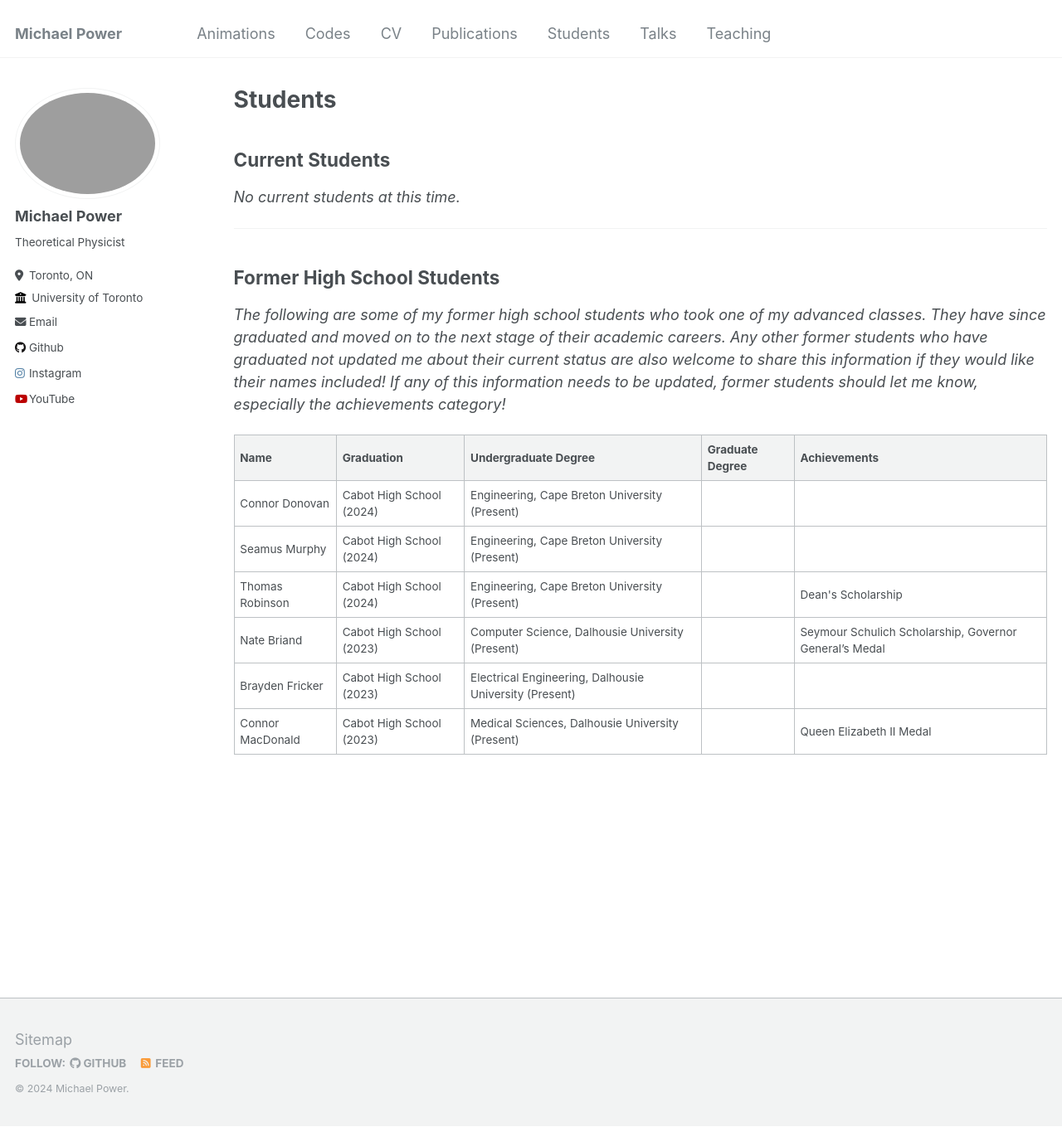
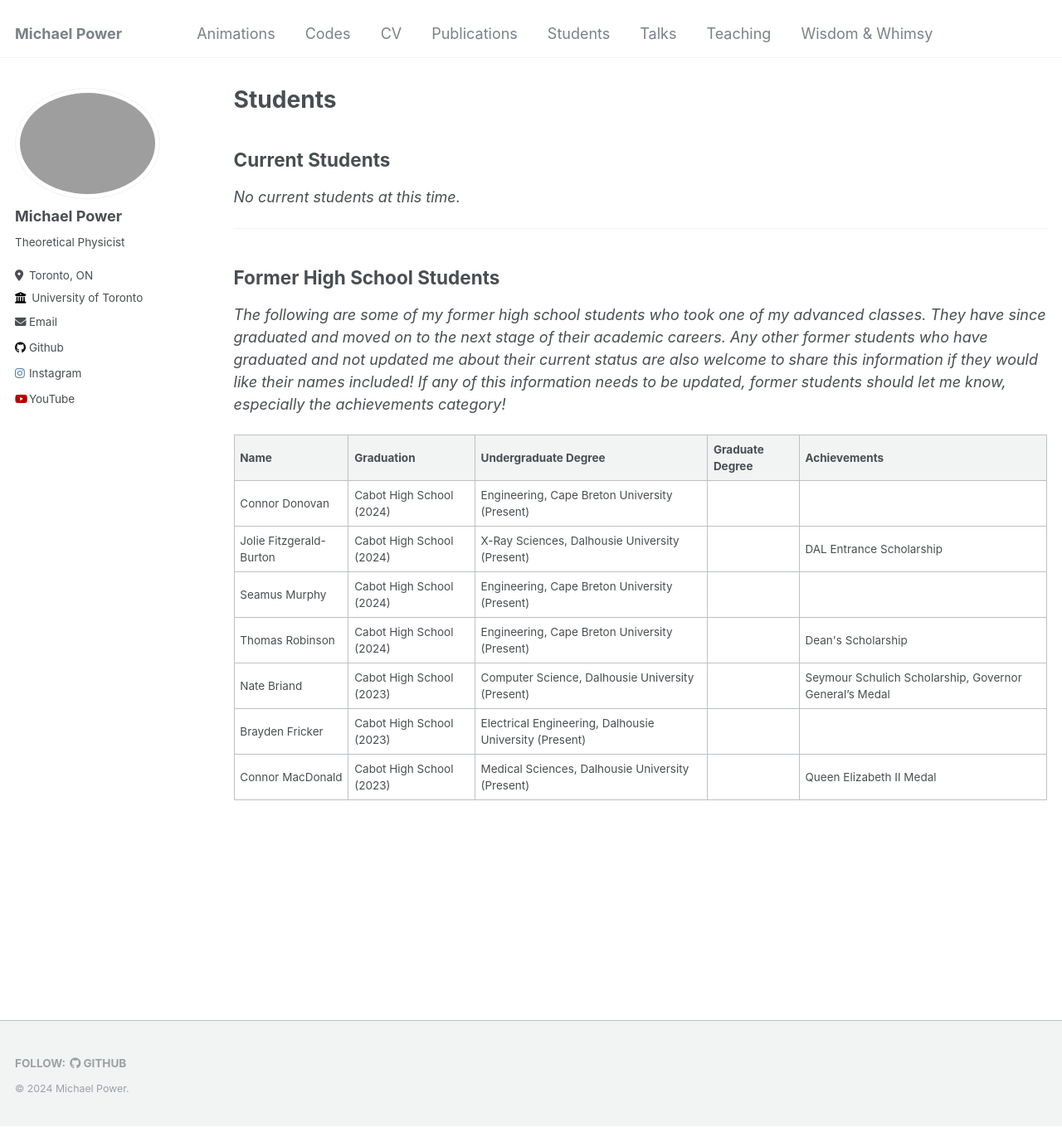
Before and after one commit to Mike-Power666/Mike-Power666.github.io, a Jekyll site: the page built from _pages/students.md, in a window 1280 px wide and 1359 px high. Shown: the whole window at 83% size. Built offline with Jekyll 4.4.1, drawn with Linux system fonts in a browser that asks for light colours.

Commit message:
Various Changes

```diff
--- a/_data/navigation.yml
+++ b/_data/navigation.yml
@@ -20,3 +20,6 @@ main:
 
   - title: "Teaching"
     url: /teaching/
+
+  - title: "Wisdom & Whimsy"
+    url: /wisdom_and_whimsy/
--- a/_includes/footer.html
+++ b/_includes/footer.html
@@ -12,9 +12,6 @@
     {% if site.author.bitbucket %}
       <li><a href="http://bitbucket.org/{{ site.author.bitbucket }}"><i class="fab fa-bitbucket" aria-hidden="true"></i> Bitbucket</a></li>
     {% endif %}
-    {% if site.atom_feed.hide != true %}
-    <li><a href="{% if site.atom_feed.path %}{{ site.atom_feed.path }}{% else %}{{ base_path }}/feed.xml{% endif %}"><i class="fa fa-fw fa-rss-square" aria-hidden="true"></i> {{ site.data.ui-text[site.locale].feed_label | default: "Feed" }}</a></li>
-    {% endif %}
   </ul>
 </div>
 {% endif %}
--- a/_includes/footer/custom.html
+++ b/_includes/footer/custom.html
@@ -1,3 +1,3 @@
 <!-- start custom footer snippets -->
-<a href="/sitemap/">Sitemap</a>
+<!-- <a href="/sitemap/">Sitemap</a>
 <!-- end custom footer snippets -->
--- a/_pages/students.md
+++ b/_pages/students.md
@@ -13,7 +13,7 @@ author_profile: true
 
 ## Former High School Students
 
-*The following are some of my former high school students who took one of my advanced classes. They have since graduated and moved on to the next stage of their academic careers. Any other former students who have graduated not updated me about their current status are also welcome to share this information if they would like their names included! If any of this information needs to be updated, former students should let me know, especially the achievements category!*
+*The following are some of my former high school students who took one of my advanced classes. They have since graduated and moved on to the next stage of their academic careers. Any other former students who have graduated and not updated me about their current status are also welcome to share this information if they would like their names included! If any of this information needs to be updated, former students should let me know, especially the achievements category!*
 
 <div class="table-responsive">
   <table>
@@ -33,6 +33,13 @@ author_profile: true
         <td>Engineering, Cape Breton University (Present)</td>
         <td></td>
         <td></td>
+      </tr>
+      <tr>
+        <td>Jolie Fitzgerald-Burton</td>
+        <td>Cabot High School (2024)</td>
+        <td>X-Ray Sciences, Dalhousie University (Present)</td>
+        <td></td>
+        <td>DAL Entrance Scholarship</td>
       </tr>
       <tr>
         <td>Seamus Murphy</td>
```
Also changed, not shown: _pages/codes.md (+1 -1 lines), _pages/wisdom_and_whimsy.md (added, +20 -0 lines), 3 other files.
